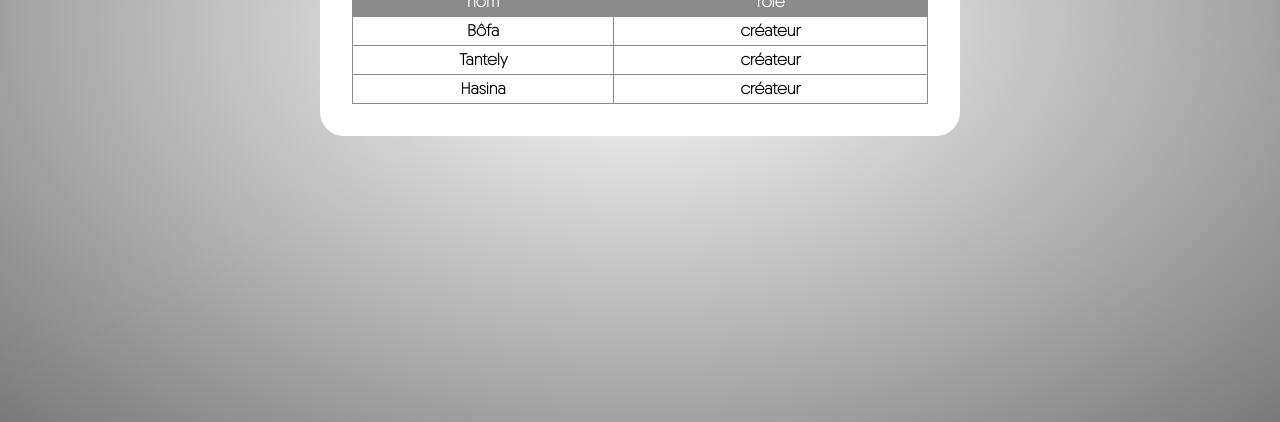
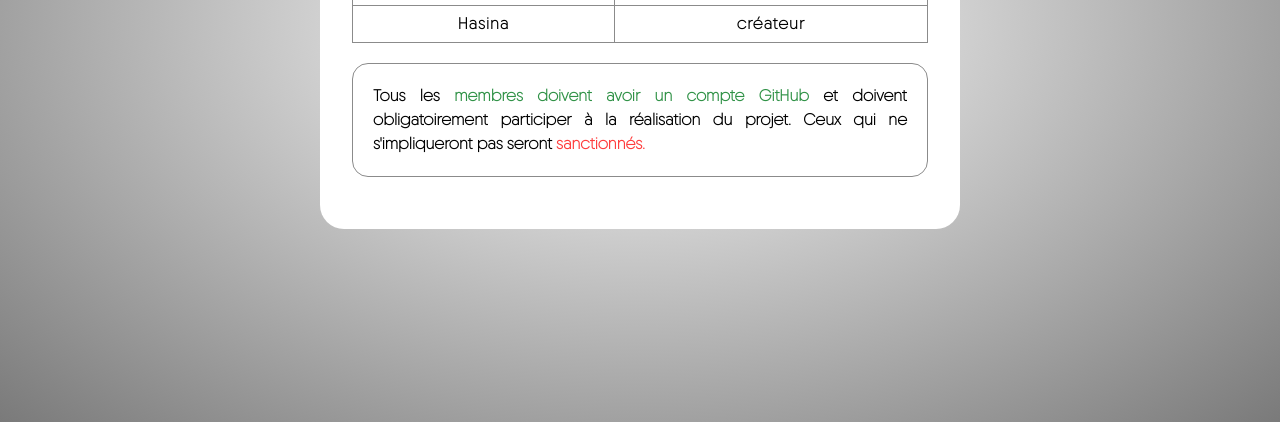
Before and after one commit to FanaRakoto/ProjectG1L2, a website built with Vite: page index.html in a window 1280 px wide. Shown: the part 378-800 px from the top of the page. Built offline with nearby package versions, Linux system fonts and the light colour scheme.

Commit message:
add annonce of the people

```diff
--- a/index.html
+++ b/index.html
@@ -32,6 +32,9 @@
               </tr>
             </tbody>
           </table>
+          <div class="annonce">
+            <p class="chopin text-bold">Tous les <span class="text-success">membres doivent avoir un compte GitHub</span> et doivent obligatoirement participer à la réalisation du projet. Ceux qui ne s'impliqueront pas seront <span class="text-danger">sanctionnés.</span></p>
+          </div>
         </div>
       </div>
     </main>
--- a/src/style.css
+++ b/src/style.css
@@ -4,13 +4,17 @@
   box-sizing: border-box;
   outline: none;
 }
-
+body {
+  font-family: sans-serif;
+  overflow-x: hidden;
+}
 :root {
   --blue: #86a8d3;
   --blue1: #e6e6e6;
   --dark: #252525;
   --light: #ffffff;
   --danger: #ff3d3d;
+  --success: #309247;
 }
 
 @font-face {
@@ -39,6 +43,12 @@ a {
   font-family: 'geo';
 }
 
+.text-success {
+  color: var(--success);
+}
+.text-danger {
+  color: var(--danger);
+}
 
 
 .hero__section {
@@ -53,9 +63,14 @@ a {
   border-radius: 1.5rem;
   padding: 2rem;
   min-width: 50%;
+  max-width: 50%;
+  width: 50%;
 }
 .span_g1 {
   color: var(--danger);
+}
+.text-bold {
+  font-weight: bold;
 }
 
 table {
@@ -63,16 +78,21 @@ table {
   width: 100%;
 }
 td {
-  padding: 2px 5px;
+  padding: 6px 5px;
   background: #ffffff;
   font-family: 'chopin';
   font-weight: bold;
   border: 1px solid #8b8b8b;
   text-align: center;
+  letter-spacing: 1px;
 }
 .td__title {
   background: #8b8b8b;
   color: var(--light);
+}
+.td__nom {
+  transition: .5s;
+  background: var(--light);
 }
 h1 {
   display: flex;
@@ -86,3 +106,12 @@ h1 {
   margin-left: 10px;
   border-radius: 10px;
 }
+
+.annonce {
+  width: 100%;
+  margin: 20px auto;
+  text-align: justify;
+  padding: 20px;
+  border-radius: 1rem;
+  border: 1px solid #8b8b8b;
+}
```
